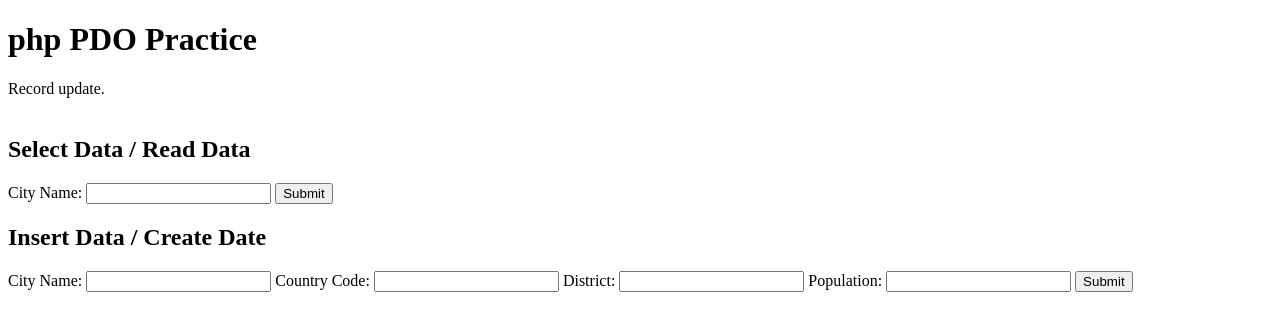
After one commit to qqqaz9527tw/Practice, a PHP site: page /update_record.php in a window 1280 px wide. The commit adds this page. Shown: the top 331 px of the page. Run offline with PHP 8.4, Linux system fonts and the light colour scheme.

Commit message:
practice commit

```diff
--- a/DBphpPractice/database.php
+++ b/DBphpPractice/database.php
@@ -1,5 +1,5 @@
 <?php
-$dsn = 'mysql:host=localhost;dbname=world'; //dsn=data source name
+$dsn = 'mysql:host=localhost:8889;dbname=world'; //dsn=data source name
 $username = 'root';
 // $password = '9527';
 
--- a/DBphpPractice/index.php
+++ b/DBphpPractice/index.php
@@ -2,37 +2,46 @@
 // $newcity = filter_input(INPUT_POST, "newcity", FILTER_SANITIZE_STRING);
 // $countrycode = filter_input(INPUT_POST, "countrycode", FILTER_SANITIZE_STRING);
 // $district = filter_input(INPUT_POST, "district", FILTER_SANITIZE_STRING);
-    // $population = filter_input(INPUT_POST, "population", FILTER_SANITIZE_STRING);
+// $newpopulation = filter_input(INPUT_POST, "population", FILTER_SANITIZE_STRING);
 // $city = filter_input(INPUT_GET, "city", FILTER_SANITIZE_STRING);
+//FILTER_SANITIZE_STRING格式化資料成HTML，但php8以上刪除，改成htmlspecialchars()，目前不確定是否可以轉換。
 
-    $newcity = filter_input(INPUT_POST, "newcity", htmlspecialchars($newcity));
-    $countrycode = filter_input(INPUT_POST, "countrycode", htmlspecialchars($countrycode));
-    $district = filter_input(INPUT_POST, "district", htmlspecialchars($district));
-    $population = filter_input(INPUT_POST, "population", htmlspecialchars($population));
+$newcity = filter_input(INPUT_POST, "newcity",FILTER_SANITIZE_FULL_SPECIAL_CHARS);
+$countrycode = filter_input(INPUT_POST, "countrycode",FILTER_SANITIZE_FULL_SPECIAL_CHARS);
+$district = filter_input(INPUT_POST, "district", FILTER_SANITIZE_FULL_SPECIAL_CHARS);
+$newpopulation = filter_input(INPUT_POST, "newpopulation", FILTER_SANITIZE_FULL_SPECIAL_CHARS);
 
-    $city = filter_input(INPUT_GET, "city", htmlspecialchars($city));
+$city = filter_input(INPUT_GET, "city", FILTER_SANITIZE_FULL_SPECIAL_CHARS);
 ?>
 
 <!DOCTYPE html>
 <html lang="en">
+
 <head>
     <meta charset="UTF-8">
     <meta http-equiv="X-UA-Compatible" content="IE=edge">
     <meta name="viewport" content="width=device-width, initial-scale=1.0">
     <link rel="stylesheet" href="css/main.css">
-    <!-- CSS資料夾  -->
     <title>PDO Practice</title>
 </head>
+
 <body>
-    <main>-
+    <main>
         <header>
             <h1>php PDO Practice</h1>
         </header>
+        <?php
+            if(isset($delete)){
+                echo "Record deleted.<br><br>";
+            } else if(isset($update)){
+                echo "Record update.<br><br>";
+            }
+        ?>
 
         <?php if(!$city && !$newcity) {?>
             <section>
                 <h2>Select Data / Read Data</h2>
-                <form action="<?php echo $_SERVER['PHP_SELF'] ?>" method="GET">
+                <form action="<?php echo $_SERVER["PHP_SELF"] ?>" method="GET">
                     <label for="city">City Name:</label>
                     <input type="text" id="city" name="city" required>
                     <button>Submit</button>
@@ -45,15 +54,11 @@
                     <label for="newcity">City Name:</label>
                     <input type="text" id="newcity" name="newcity" required>
                     <label for="countrycode">Country Code:</label>
-                    <input type="text" id="countrycode" name="countrycode" required>
-                    <label for="countrycode">Country Code:</label>
                     <input type="text" id="countrycode" name="countrycode" maxlength="3" required>
-                    <input type="text" id="newcity" name="newcity" required>
                     <label for="district">District:</label>
                     <input type="text" id="district" name="district" required>
-                    <label for="population">District:</label>
+                    <label for="population">Population:</label>
                     <input type="text" id="population" name="population" required>
-
                     <button>Submit</button>
                 </form>
             </section>
@@ -61,22 +66,77 @@
             <?php require("database.php"); ?>
 
             <?php
+                if($newcity) {
+                    // isset($newpopulation['population'])? $newpopulation['population']: '';
+                    $query = 'INSERT INTO city
+                                (Name, CountryCode, District, Population)
+                                VALUES
+                                (:newcity, :countrycode, :district, :newpopulation)';
+                    $statement = $db->prepare($query);
+                    $statement->bindValue(':newcity', $newcity);
+                    $statement->bindValue(':countrycode', $countrycode);
+                    $statement->bindValue(':district', $district);
+                    $statement->bindValue(':newpopulation', $newpopulation);
+                    $statement->execute();
+                    $statement->closeCursor();
+                }
+
                 if($city || $newcity){
                 $query = 'SELECT * FROM city
                                 WHERE Name = :city
-                                ORDER BY Pulation DESC';
+                                ORDER BY Population DESC';
                 $statement = $db-> prepare($query);
                 if($city){
                     $statement->bindValue(':city', $city);
                 } else {
-                        $statement -> bindValue(':city', $newcity);
+                    $statement->bindValue(':city', $newcity);
                 }
                 $statement->execute();
                 $results = $statement->fetchAll();
                 $statement->closeCursor();
-                }
+            }   //↑抓取資料
+            //以上大概是現有資料有的話就呈現，沒有的話就新增
             ?>
+            <?php if (!empty($results)) { ?>
+                <session>
+                    <h2>Update Or Delete Data</h2>
+                    <?php foreach ($results as $result) {
+                        $id = $result['ID'];
+                        $city = $result['Name'];
+                        $countrycode = $result['CountryCode'];
+                        $district = $result['District'];
+                        $population = $result['Population'];
+                    ?>
+                    <form class="update" action="update_record.php" method="POST">
+                        <input type="hidden" name="id" value="<?php echo $id ?>">
+                        <label for="city-<?php echo $id ?>">City Name:</label>
+                        <input type="text" id="city-<?php echo $id ?>" name="city" value="<?php echo $city ?>" required>
+
+                        <label for="countrycode-<?php echo $id ?>">Country Code:</label>
+                        <input type="text" id="countrycode-<?php echo $id ?>" name="countrycode" value="<?php echo $countrycode ?>" required>
+
+                        <label for="district-<?php echo $id ?>">District:</label>
+                        <input type="text" id="district-<?php echo $id ?>" name="district" value="<?php echo $district ?>" required>
+
+                        <label for="population-<?php echo $id ?>">Population:</label>
+                        <input type="text" id="population-<?php echo $id ?>" name="population" value="<?php echo $population ?>" required>
+
+                        <button>Update</button>
+                    </form>
+
+                    <form class="delete" action="delete_record.php" method="POST">
+                        <input type="hidden" name="id" value="<?php echo $id ?>">
+                        <button class="red">Deelete</button>
+                    </form>
                 <?php }?>
+                </session>
+            <?php } else { ?>
+                <p>Sorry, no results.</p>
+            <?php } ?>
+            <a href="<?php echo $_SERVER['PHP_SELF'] ?>">Go To Request Forms</a>
+            <!-- //↑同個城市名可能會出現多個，要解決重複id這個問題 -->
+        <?php } ?>
     </main>
 </body>
+
 </html>
--- /dev/null
+++ b/DBphpPractice/update_record.php
@@ -0,0 +1,29 @@
+<?php
+require('database.php');
+
+$id = filter_input(INPUT_POST, 'id', FILTER_VALIDATE_INT);
+$city = filter_input(INPUT_POST, 'city',  FILTER_SANITIZE_FULL_SPECIAL_CHARS);
+$countrycode = filter_input(INPUT_POST, 'countrycode',  FILTER_SANITIZE_FULL_SPECIAL_CHARS);
+$district = filter_input(INPUT_POST, 'district',  FILTER_SANITIZE_FULL_SPECIAL_CHARS);
+$population = filter_input(INPUT_POST, 'population',  FILTER_SANITIZE_FULL_SPECIAL_CHARS);
+
+if($id){
+    $query = 'UPDATE city
+                SET Name =:city, CountryCode = :countrycode, District = :district,
+                Population = :population WHERE ID = :id';
+
+    $statement = $db->prepare($query);
+    $statement->bindValue(':id', $id);
+    $statement->bindValue(':city', $city);
+    $statement->bindValue(':countrycode', $countrycode);
+    $statement->bindValue(':district', $district);
+    $statement->bindValue(':population', $population);
+
+    $success = $statement->execute();
+    $statement->closeCursor();
+}
+
+$update = true;
+
+include('index.php');
+?>
```
Also changed, not shown: DBphpPractice/delete_record.php (added, +18 -0 lines), DBphpPractice/test.php (added, +12 -0 lines). Lines whose indentation alone changed are shown as unchanged.
